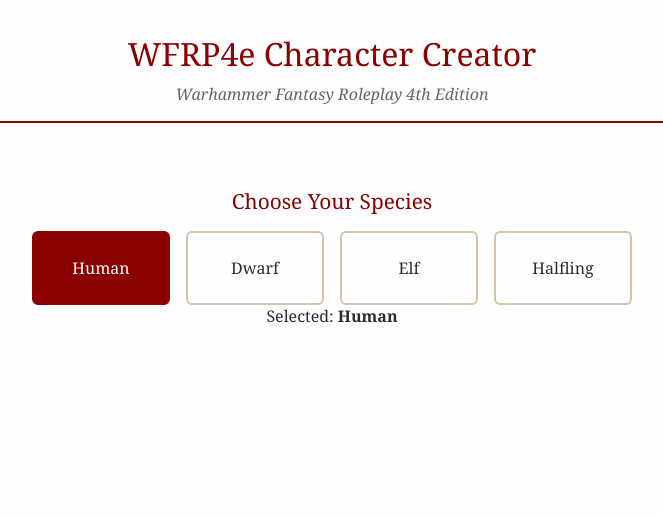
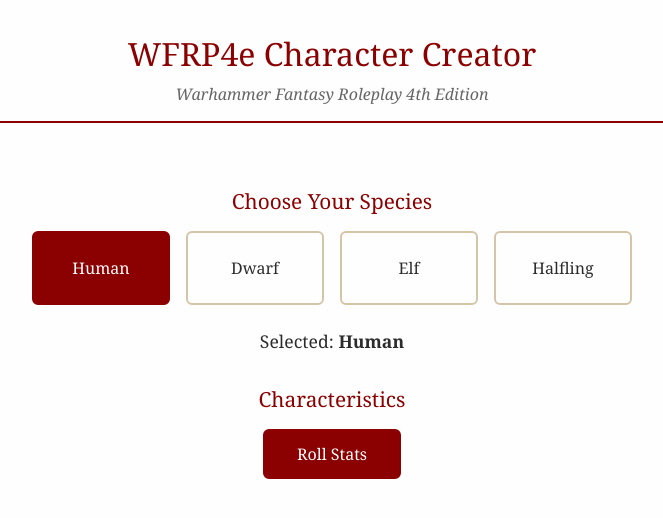
Before and after one commit to DybasD/wfrp4e-character-creator, a React (Vite) app: page / in a window 1280 px wide. Both pictures are taken after a click on the button "Human". Shown: the top 518 px of the page, without its empty margins (308-971 px from the left). Built offline with nearby package versions, Linux system fonts and the light colour scheme.

Commit message:
feat: add stat roller with 2d10+20 characteristic generation

```diff
--- a/src/App.tsx
+++ b/src/App.tsx
@@ -1,9 +1,18 @@
 import { useState } from 'react'
 import SpeciesSelector from './components/SpeciesSelector'
+import type { Species } from './components/SpeciesSelector'
+import StatRoller from './components/StatRoller'
+import { rollCharacteristics } from './game/characteristics'
+import type { Characteristics } from './game/characteristics'
 import './App.css'
 
 function App() {
-  const [selectedSpecies, setSelectedSpecies] = useState<string | null>(null)
+  const [selectedSpecies, setSelectedSpecies] = useState<Species | null>(null)
+  const [characteristics, setCharacteristics] = useState<Characteristics | null>(null)
+
+  const handleRoll = () => {
+    setCharacteristics(rollCharacteristics())
+  }
 
   return (
     <div className="app">
@@ -17,6 +26,13 @@ function App() {
           selected={selectedSpecies}
           onSelect={setSelectedSpecies}
         />
+
+        {selectedSpecies && (
+          <StatRoller
+            characteristics={characteristics}
+            onRoll={handleRoll}
+          />
+        )}
       </main>
     </div>
   )
--- a/src/components/SpeciesSelector.tsx
+++ b/src/components/SpeciesSelector.tsx
@@ -3,7 +3,7 @@ import './SpeciesSelector.css'
 
 const SPECIES = ['Human', 'Dwarf', 'Elf', 'Halfling'] as const
 
-type Species = typeof SPECIES[number]
+export type Species = typeof SPECIES[number]
 
 interface SpeciesSelectorProps {
     onSelect: (species: Species) => void
@@ -26,7 +26,7 @@ function SpeciesSelector({ onSelect, selected }: SpeciesSelectorProps) {
                 ))}
             </div>
             {selected && (
-                <p className="spiecies-chosen">
+                <p className="species-chosen">
                     Selected: <strong>{selected}</strong>
                 </p>
                         )}
--- /dev/null
+++ b/src/components/StatRoller.css
@@ -0,0 +1,60 @@
+.stat-roller {
+  margin-top: 2rem;
+  text-align: center;
+}
+
+.stat-roller h2 {
+  font-size: 1.3rem;
+  font-weight: normal;
+  color: #8b0000;
+  margin-bottom: 1rem;
+}
+
+.roll-button {
+  padding: 0.75rem 2rem;
+  border: 2px solid #8b0000;
+  border-radius: 6px;
+  background: #8b0000;
+  color: white;
+  font-family: Georgia, 'Times New Roman', serif;
+  font-size: 1rem;
+  cursor: pointer;
+  transition: background 0.2s;
+  margin-bottom: 1.5rem;
+}
+
+.roll-button:hover {
+  background: #6d0000;
+}
+
+.stats-table {
+  width: 100%;
+  max-width: 600px;
+  margin: 0 auto;
+  border-collapse: collapse;
+}
+
+.stats-table th {
+  background: #f4f1eb;
+  padding: 0.5rem;
+  border: 1px solid #d4c5a9;
+  font-size: 0.85rem;
+  font-weight: bold;
+  cursor: help;
+}
+
+.stats-table td {
+  padding: 0.6rem;
+  border: 1px solid #d4c5a9;
+  font-size: 1.1rem;
+  font-family: 'Consolas', 'Courier New', monospace;
+  text-align: center;
+}
+
+@media (max-width: 500px) {
+  .stats-table th,
+  .stats-table td {
+    padding: 0.3rem;
+    font-size: 0.8rem;
+  }
+}
--- /dev/null
+++ b/src/components/StatRoller.tsx
@@ -0,0 +1,46 @@
+import {
+  CHARACTERISTIC_NAMES,
+  CHARACTERISTIC_LABELS,
+  type Characteristics,
+} from '../game/characteristics'
+import './StatRoller.css'
+
+interface StatRollerProps {
+  characteristics: Characteristics | null
+  onRoll: () => void
+}
+
+function StatRoller({ characteristics, onRoll }: StatRollerProps) {
+  return (
+    <section className="stat-roller">
+      <h2>Characteristics</h2>
+
+      <button className="roll-button" onClick={onRoll}>
+        {characteristics ? 'Re-Roll Stats' : 'Roll Stats'}
+      </button>
+
+      {characteristics && (
+        <table className="stats-table">
+          <thead>
+            <tr>
+              {CHARACTERISTIC_NAMES.map((name) => (
+                <th key={name} title={CHARACTERISTIC_LABELS[name]}>
+                  {name}
+                </th>
+              ))}
+            </tr>
+          </thead>
+          <tbody>
+            <tr>
+              {CHARACTERISTIC_NAMES.map((name) => (
+                <td key={name}>{characteristics[name]}</td>
+              ))}
+            </tr>
+          </tbody>
+        </table>
+      )}
+    </section>
+  )
+}
+
+export default StatRoller
--- /dev/null
+++ b/src/game/characteristics.ts
@@ -0,0 +1,36 @@
+export const CHARACTERISTIC_NAMES = [
+  'WS', 'BS', 'S', 'T', 'I', 'Agi', 'Dex', 'Int', 'WP', 'Fel'
+] as const
+
+export type CharacteristicName = typeof CHARACTERISTIC_NAMES[number]
+
+export const CHARACTERISTIC_LABELS: Record<CharacteristicName, string> = {
+  WS:  'Weapon Skill',
+  BS:  'Ballistic Skill',
+  S:   'Strength',
+  T:   'Toughness',
+  I:   'Initiative',
+  Agi: 'Agility',
+  Dex: 'Dexterity',
+  Int: 'Intelligence',
+  WP:  'Willpower',
+  Fel: 'Fellowship',
+}
+
+export type Characteristics = Record<CharacteristicName, number>
+
+function rollD10(): number {
+  return Math.floor(Math.random() * 10) + 1
+}
+
+function roll2d10Plus20(): number {
+  return rollD10() + rollD10() + 20
+}
+
+export function rollCharacteristics(): Characteristics {
+  const result = {} as Characteristics
+  for (const name of CHARACTERISTIC_NAMES) {
+    result[name] = roll2d10Plus20()
+  }
+  return result
+}
```
